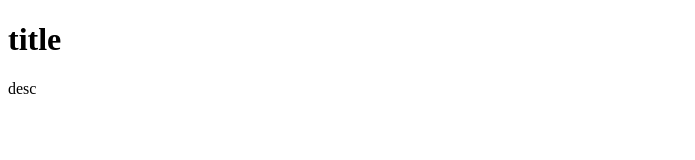
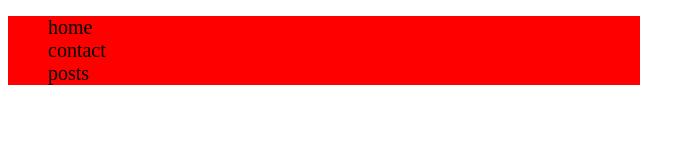
Before and after one commit to NokaK/lesson04, a plain HTML site: page index.html in a window 1280 px wide. Shown: the whole page, without its empty margins (0-695 px from the left). Drawn offline with Linux system fonts and the light colour scheme.

Commit message:
add header content and styles

```diff
--- a/index.html
+++ b/index.html
@@ -1,11 +1,25 @@
 <!DOCTYPE html>
 <html>
 <head>
+	<link rel="stylesheet" type="text/css" href="style.css">
 	<meta charset="utf-8">
 	<title>lesson4</title>
 </head>
 <body>
-	<h1>title</h1>
-	<p>desc</p>
+	<header>
+		<nav>
+			<ul>
+				<li>
+					<a href="#">home</a>
+				</li>
+				<li>
+					<a href="#">contact</a>
+				</li>
+				<li>
+					<a href="#">posts</a>
+				</li>
+			</ul>
+		</nav>
+	</header>
 </body>
 </html>
--- /dev/null
+++ b/style.css
@@ -0,0 +1,12 @@
+ul {
+	list-style: none;
+}
+a {
+	text-decoration: none;
+	color:  black;
+	font-size: 20px;
+}
+header {
+	background-color: red;
+	width:  50%;
+}
```
